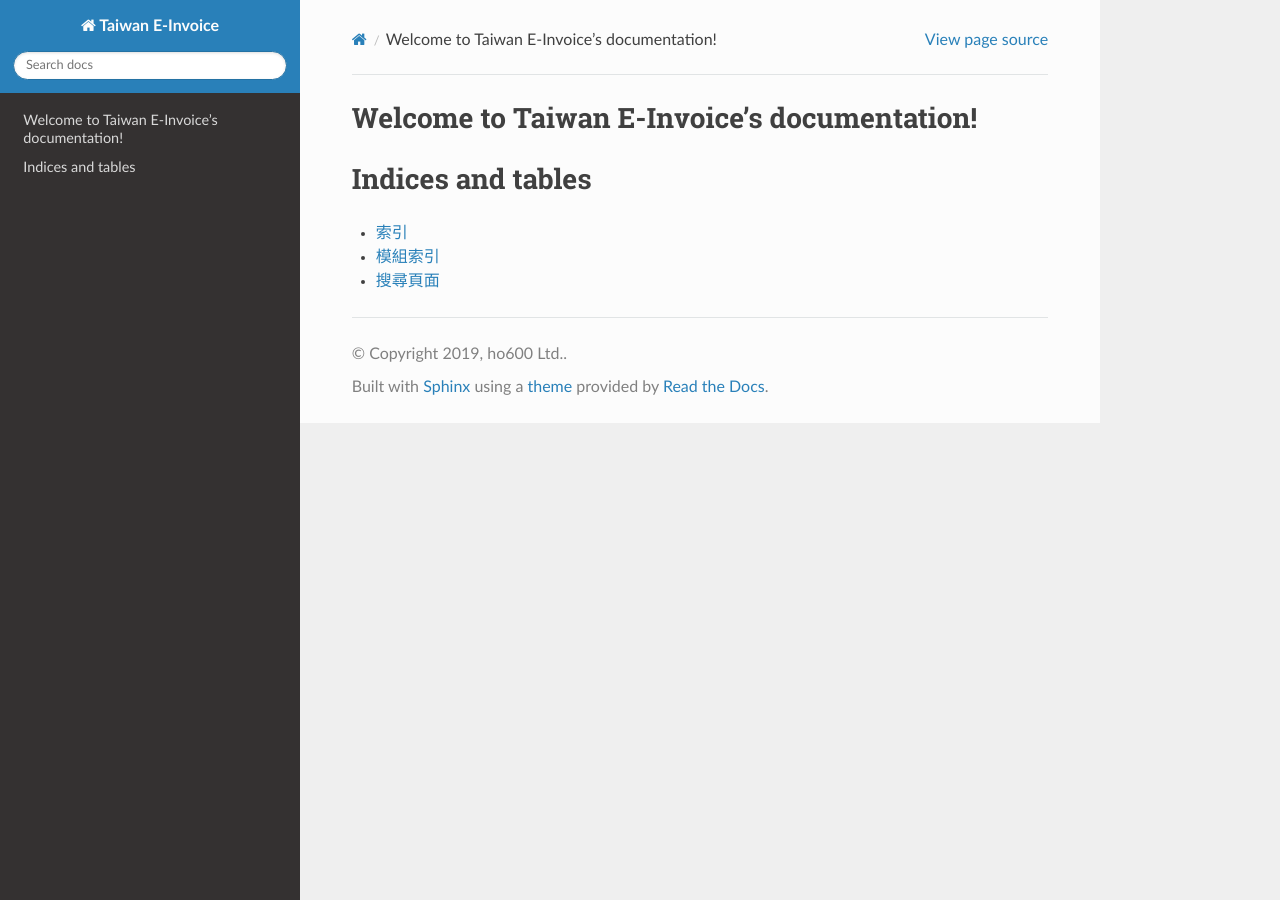
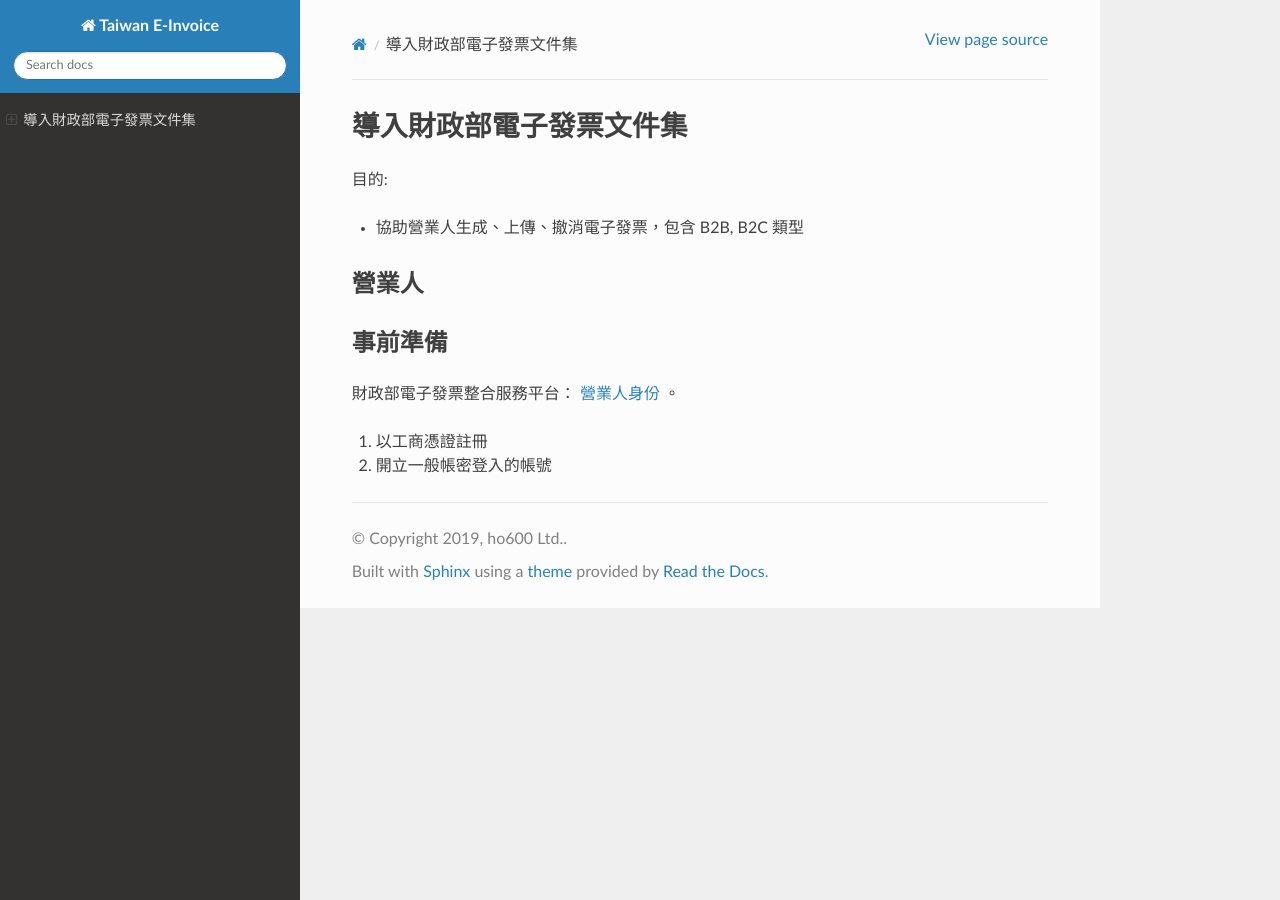
Before and after one commit to ho600-ltd/django-taiwan-einvoice, a Sphinx documentation site: the page built from docs/index.rst, in a window 1280 px wide. Built offline with Sphinx 7.4.7 and the Read the Docs theme 2.0.0, drawn with Linux system fonts in a browser that asks for light colours.

Commit message:
Just start @master]

```diff
--- a/docs/index.rst
+++ b/docs/index.rst
@@ -1,20 +1,17 @@
-.. Taiwan E-Invoice documentation master file, created by
-   sphinx-quickstart on Sat Oct 26 11:05:00 2019.
-   You can adapt this file completely to your liking, but it should at least
-   contain the root `toctree` directive.
+導入財政部電子發票文件集
+================================================================================
 
-Welcome to Taiwan E-Invoice's documentation!
-============================================
+目的:
 
-.. toctree::
-   :maxdepth: 2
-   :caption: Contents:
+* 協助營業人生成、上傳、撤消電子發票，包含 B2B, B2C 類型
 
+營業人
+--------------------------------------------------------------------------------
 
+事前準備
+--------------------------------------------------------------------------------
 
-Indices and tables
-==================
+財政部電子發票整合服務平台： `營業人身份 <https://www.einvoice.nat.gov.tw/index!changeFocusType?newFocus=F1348636625449>`_ 。
 
-* :ref:`genindex`
-* :ref:`modindex`
-* :ref:`search`
+1. 以工商憑證註冊
+#. 開立一般帳密登入的帳號
```
Also changed, not shown: Home.md (added, +1 -0 lines), 1 other file.
